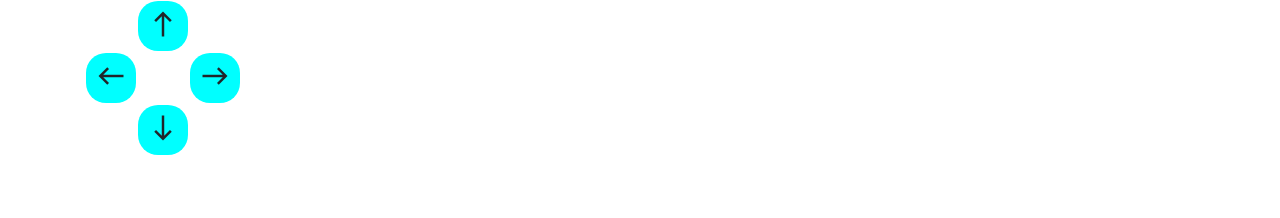
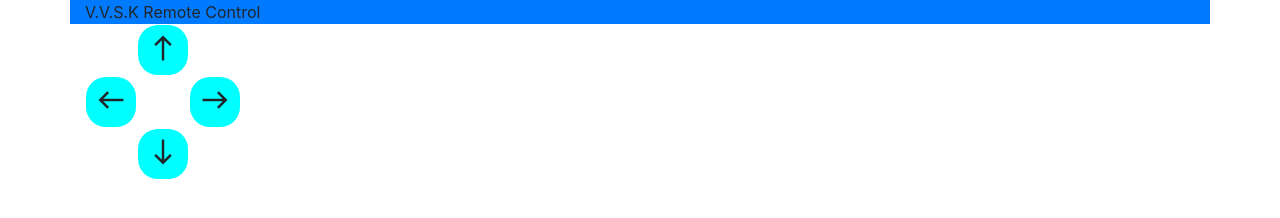
Before and after one commit to vvskchaitanya/remote, a plain HTML site: page index.html in a window 1280 px wide. Drawn offline with nearby package versions, Linux system fonts and the light colour scheme; no server answers.

Commit message:
added header

```diff
--- a/index.html
+++ b/index.html
@@ -20,6 +20,11 @@
 </head>
 <body>
     <div class="container">
+        <div class="row bg-primary">
+            <div class="col-12">
+                V.V.S.K Remote Control
+            </div>
+        </div>
         <div class="row">
             <div class="col-12">
                 <table>
```
